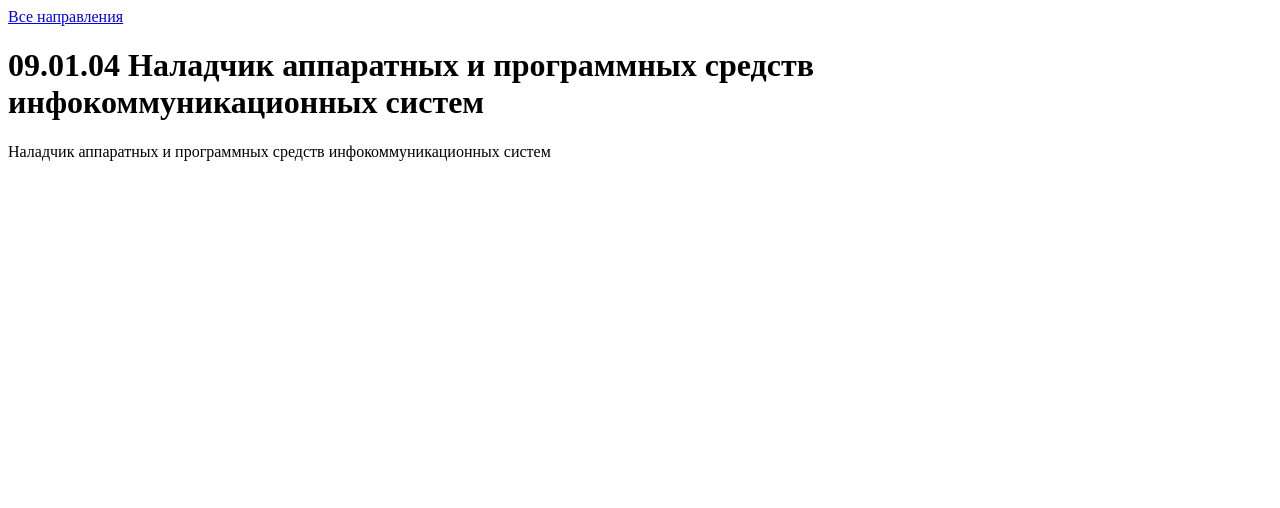
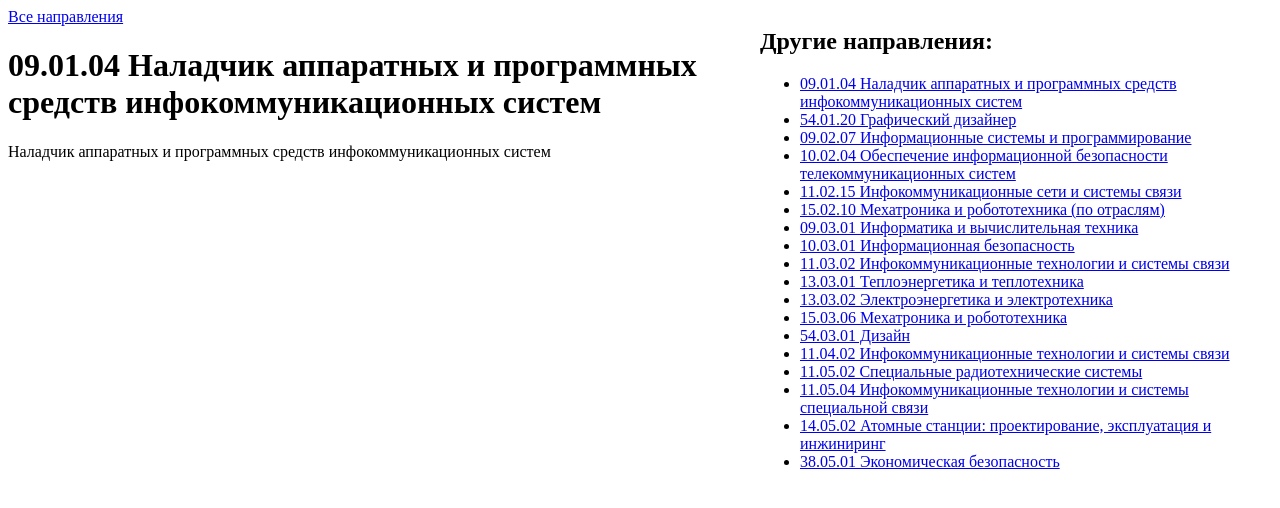
Before and after one commit to softarius/svelte0, a SvelteKit app: page /schola/np/09.01.04 in a window 1280 px wide. Shown: the top 508 px of the page. Built offline with nearby package versions, Linux system fonts and the light colour scheme.

Commit message:
Ссылки на другие направления

```diff
--- a/src/routes/schola/np/[code]/+layout.svelte
+++ b/src/routes/schola/np/[code]/+layout.svelte
@@ -1,11 +1,21 @@
 <script>
-	let { children } = $props();
+	let { data, children } = $props();
 </script>
 
 <div class="layout">
 	<main>
 		{@render children()}
 	</main>
+	<aside>
+		<h2>Другие направления:</h2>
+		<ul>
+			{#each data.nps as { code, name }}
+				<li>
+					<a href="/schola/np/{code}">{code} {name}</a>
+				</li>
+			{/each}
+		</ul>
+	</aside>
 </div>
 
 <style>
@@ -13,7 +23,7 @@
 		.layout {
 			display: grid;
 			gap: 2em;
-			grid-template-columns: 1fr 16em;
+			grid-template-columns: 1fr 32em;
 		}
 	}
 </style>
```
Also changed, not shown: src/routes/schola/np/+layout.server.js (renamed from src/routes/schola/np/+page.server.js).
